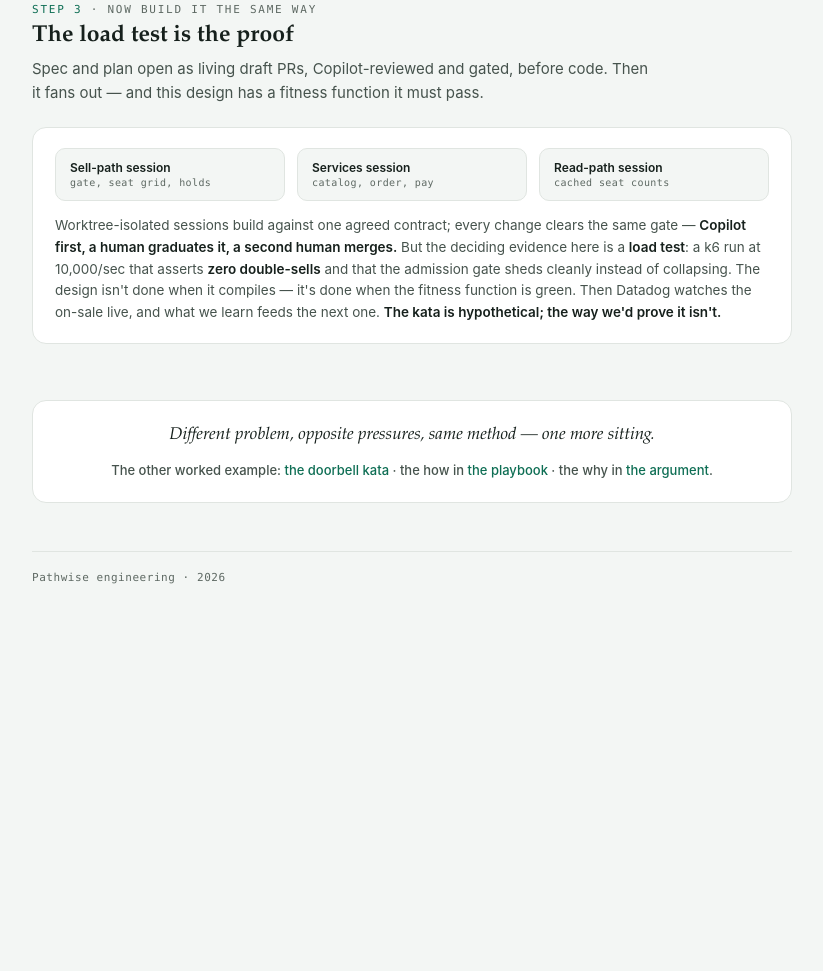
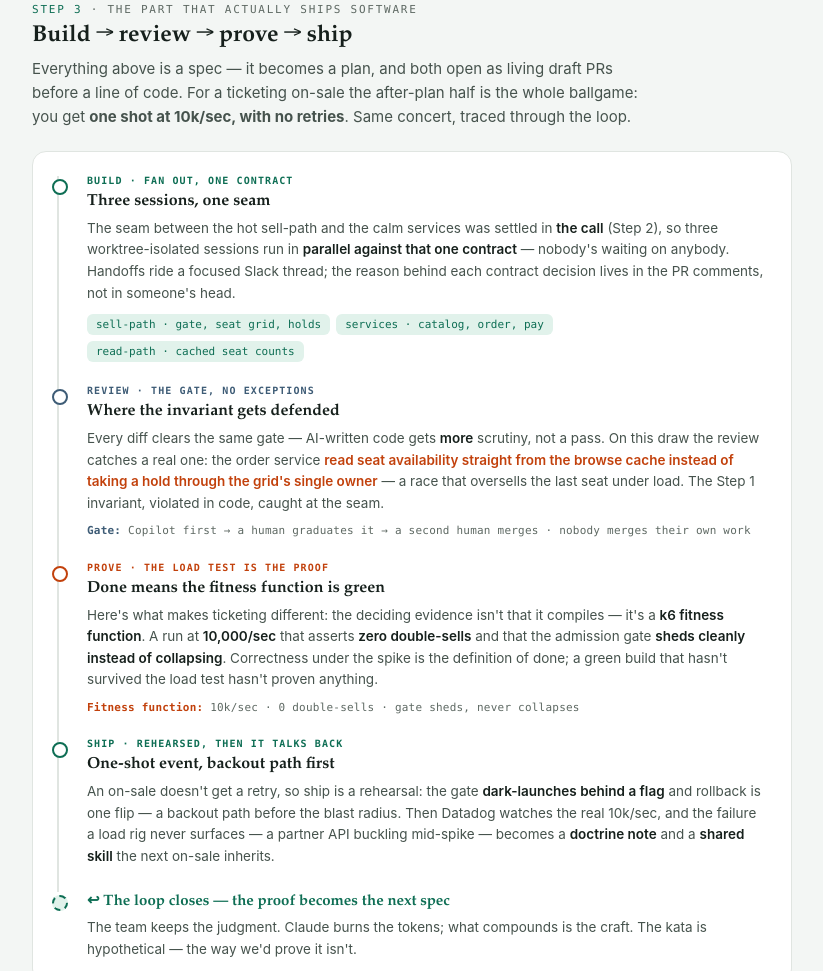
Before and after one commit to TransActComm/claude-levelup, a plain HTML site: page kata-tickets.html in a window 1280 px wide. Shown: the part 2236-3207 px from the top of the page, without its empty margins (228-1051 px from the left). Before the commit the page ends 2898 px from the top, so only its background shows below. Drawn offline with Linux system fonts and the light colour scheme.

Commit message:
kata-tickets: build out Step 3 into a build->review->prove->ship timeline
The post-plan half was still one paragraph. Replace the lanes + blurb with
the same vertical timeline the doorbell uses, tuned to ticketing: parallel
build on one frozen contract, the review gate catching an invariant race
(order service reading the browse cache instead of holding through the grid's
single owner), the k6 load test promoted to its own Prove stage (10k/sec, 0
double-sells, gate sheds), and reversible ship + Datadog learn feeding the
next spec. Both katas now dive equally into what happens after the plan.

Co-Authored-By: Claude Opus 4.8 <noreply@anthropic.com>

```diff
--- a/kata-tickets.html
+++ b/kata-tickets.html
@@ -124,14 +124,26 @@ code{font:500 12.5px var(--mono);background:var(--jade-soft);padding:1px 5px;bor
   .fconn{transform:none;padding:0 7px;align-self:center}
 }
 
-/* ---- build / loop ---- */
-.build{border:1px solid var(--hair);border-radius:14px;background:var(--card);padding:20px 22px}
-.build .lanes{display:grid;grid-template-columns:repeat(auto-fit,minmax(150px,1fr));gap:12px;margin:0 0 14px}
-.lane{border:1px solid var(--hair);border-radius:10px;background:var(--paper);padding:12px 14px}
-.lane .ln{font:600 12px/1.2 var(--sans);color:var(--ink)}
-.lane .lw{font:500 10px/1 var(--mono);color:var(--muted);letter-spacing:.04em;margin-top:3px}
-.build p{font-size:13.5px;line-height:1.6;color:var(--sub);margin:0}
-.build p b{color:var(--ink);font-weight:600}
+/* ---- step 3: the loop, in action ---- */
+.build{border:1px solid var(--hair);border-radius:14px;background:var(--card);padding:24px 24px 22px}
+.track{position:relative}
+.stage{position:relative;padding:0 0 24px 28px;border-left:2px solid var(--hair)}
+.stage:last-child{padding-bottom:0}
+.stage::before{content:"";position:absolute;left:-7px;top:3px;width:12px;height:12px;border-radius:50%;
+  background:var(--card);border:2px solid var(--st,var(--steel))}
+.stage.jade{--st:var(--jade)} .stage.steel{--st:var(--steel)} .stage.ember{--st:var(--ember)}
+.stage .sl{font:600 10px/1 var(--mono);letter-spacing:.11em;text-transform:uppercase;color:var(--st,var(--steel));margin:0 0 5px}
+.stage .sh{font:600 16px/1.3 var(--serif);color:var(--ink);margin:0 0 6px}
+.stage p{font-size:13.5px;line-height:1.6;color:var(--sub);margin:0}
+.stage p b{color:var(--ink);font-weight:600}
+.stage .catch{color:var(--ember);font-weight:600}
+.stage .tag{margin-top:9px;font:500 11px/1.4 var(--mono);color:var(--muted);letter-spacing:.02em}
+.stage .tag b{color:var(--st,var(--steel));font-weight:600}
+.stage .chips{display:flex;flex-wrap:wrap;gap:6px;margin-top:10px}
+.chips span{font:500 11px/1 var(--mono);color:var(--jade);background:var(--jade-soft);padding:5px 9px;border-radius:6px}
+.stage.return{border-left-color:transparent;padding-bottom:0}
+.stage.return::before{border-style:dashed;border-color:var(--jade);background:var(--jade-soft)}
+.stage.return .sh{color:var(--jade);font-size:15px}
 
 /* ---- close ---- */
 .close{margin-top:56px;padding:22px;border:1px solid var(--hair);border-radius:14px;background:var(--card);text-align:center}
@@ -282,16 +294,45 @@ footer p{font:400 11px/1.4 var(--mono);color:var(--muted);margin:0;letter-spacin
 </section>
 
 <section>
-  <p class="kicker"><span class="step">Step 3</span> &middot; now build it the same way</p>
-  <h2>The load test is the proof</h2>
-  <p class="note">Spec and plan open as living draft PRs, Copilot-reviewed and gated, before code. Then it fans out &mdash; and this design has a fitness function it must pass.</p>
+  <p class="kicker"><span class="step">Step 3</span> &middot; the part that actually ships software</p>
+  <h2>Build &rarr; review &rarr; prove &rarr; ship</h2>
+  <p class="note">Everything above is a spec &mdash; it becomes a plan, and both open as living draft PRs before a line of code. For a ticketing on-sale the after-plan half is the whole ballgame: you get <b>one shot at 10k/sec, with no retries</b>. Same concert, traced through the loop.</p>
   <div class="build">
-    <div class="lanes">
-      <div class="lane"><div class="ln">Sell-path session</div><div class="lw">gate, seat grid, holds</div></div>
-      <div class="lane"><div class="ln">Services session</div><div class="lw">catalog, order, pay</div></div>
-      <div class="lane"><div class="ln">Read-path session</div><div class="lw">cached seat counts</div></div>
+    <div class="track">
+
+      <div class="stage jade">
+        <p class="sl">Build &middot; fan out, one contract</p>
+        <p class="sh">Three sessions, one seam</p>
+        <p>The seam between the hot sell-path and the calm services was settled in <b>the call</b> (Step&nbsp;2), so three worktree-isolated sessions run in <b>parallel against that one contract</b> &mdash; nobody's waiting on anybody. Handoffs ride a focused Slack thread; the reason behind each contract decision lives in the PR comments, not in someone's head.</p>
+        <div class="chips"><span>sell-path &middot; gate, seat grid, holds</span><span>services &middot; catalog, order, pay</span><span>read-path &middot; cached seat counts</span></div>
+      </div>
+
+      <div class="stage steel">
+        <p class="sl">Review &middot; the gate, no exceptions</p>
+        <p class="sh">Where the invariant gets defended</p>
+        <p>Every diff clears the same gate &mdash; AI-written code gets <b>more</b> scrutiny, not a pass. On this draw the review catches a real one: the order service <span class="catch">read seat availability straight from the browse cache instead of taking a hold through the grid's single owner</span> &mdash; a race that oversells the last seat under load. The Step&nbsp;1 invariant, violated in code, caught at the seam.</p>
+        <p class="tag"><b>Gate:</b> Copilot first &rarr; a human graduates it &rarr; a second human merges &middot; nobody merges their own work</p>
+      </div>
+
+      <div class="stage ember">
+        <p class="sl">Prove &middot; the load test is the proof</p>
+        <p class="sh">Done means the fitness function is green</p>
+        <p>Here's what makes ticketing different: the deciding evidence isn't that it compiles &mdash; it's a <b>k6 fitness function</b>. A run at <b>10,000/sec</b> that asserts <b>zero double-sells</b> and that the admission gate <b>sheds cleanly instead of collapsing</b>. Correctness under the spike is the definition of done; a green build that hasn't survived the load test hasn't proven anything.</p>
+        <p class="tag"><b>Fitness function:</b> 10k/sec &middot; 0 double-sells &middot; gate sheds, never collapses</p>
+      </div>
+
+      <div class="stage jade">
+        <p class="sl">Ship &middot; rehearsed, then it talks back</p>
+        <p class="sh">One-shot event, backout path first</p>
+        <p>An on-sale doesn't get a retry, so ship is a rehearsal: the gate <b>dark-launches behind a flag</b> and rollback is one flip &mdash; a backout path before the blast radius. Then Datadog watches the real 10k/sec, and the failure a load rig never surfaces &mdash; a partner API buckling mid-spike &mdash; becomes a <b>doctrine note</b> and a <b>shared skill</b> the next on-sale inherits.</p>
+      </div>
+
+      <div class="stage return jade">
+        <p class="sh">&#8617; The loop closes &mdash; the proof becomes the next spec</p>
+        <p>The team keeps the judgment. Claude burns the tokens; what compounds is the craft. The kata is hypothetical &mdash; the way we'd prove it isn't.</p>
+      </div>
+
     </div>
-    <p>Worktree-isolated sessions build against one agreed contract; every change clears the same gate &mdash; <b>Copilot first, a human graduates it, a second human merges.</b> But the deciding evidence here is a <b>load test</b>: a k6 run at 10,000/sec that asserts <b>zero double-sells</b> and that the admission gate sheds cleanly instead of collapsing. The design isn't done when it compiles &mdash; it's done when the fitness function is green. Then Datadog watches the on-sale live, and what we learn feeds the next one. <b>The kata is hypothetical; the way we'd prove it isn't.</b></p>
   </div>
 </section>
 
```
